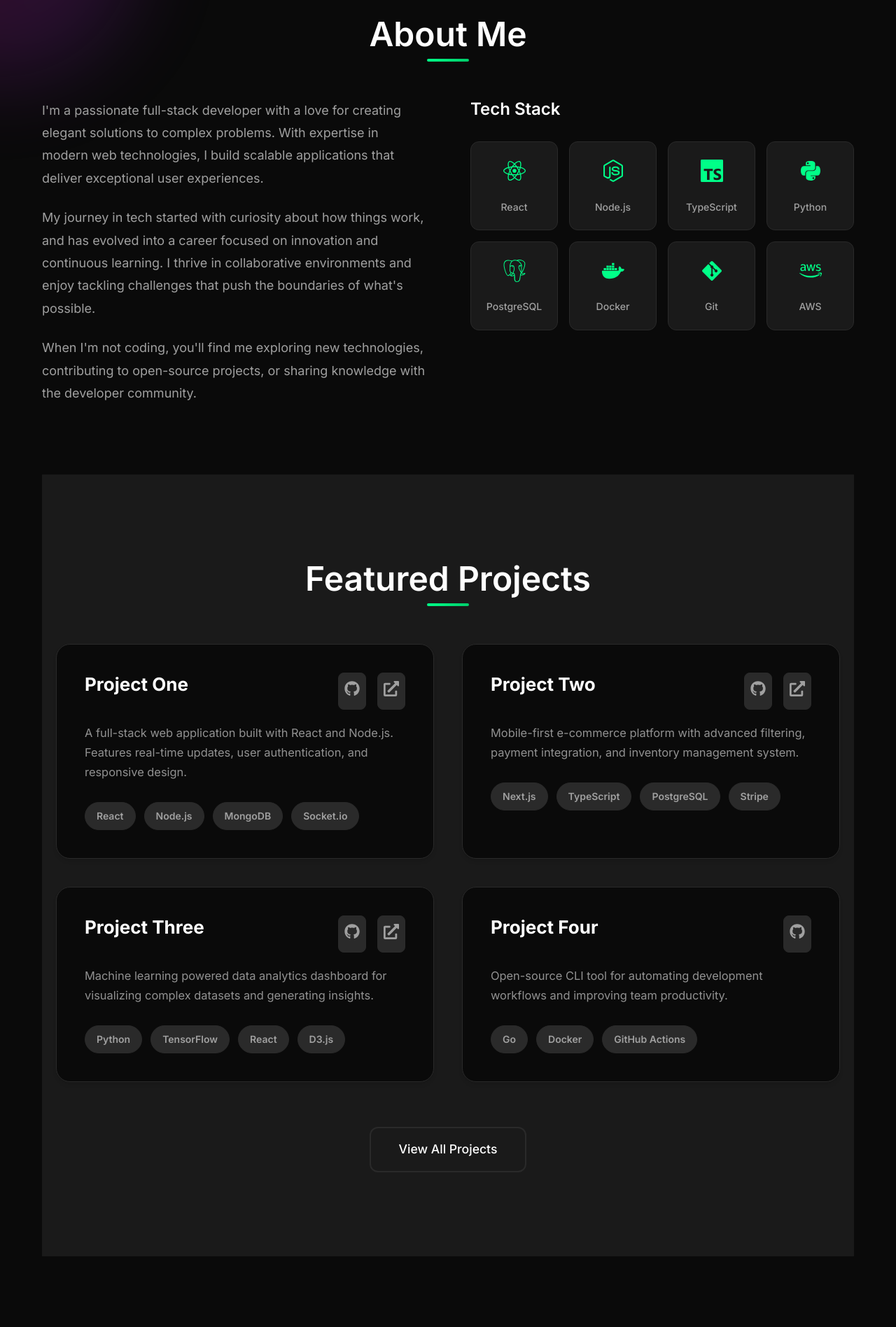
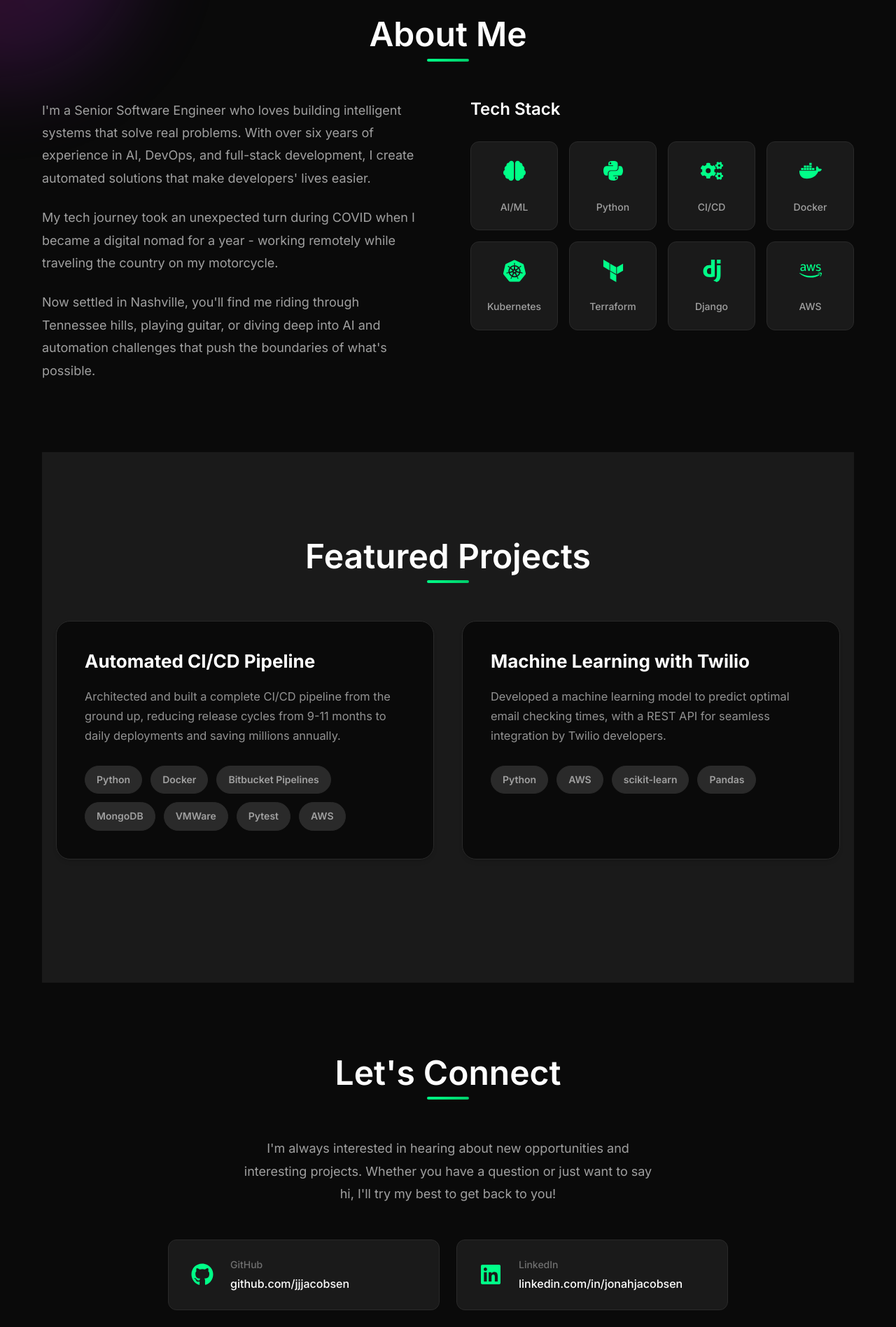
Before and after one commit to jjjacobsen/website, a React (Vite) app: page / in a window 1280 px wide. Shown: the part 880-2776 px from the top of the page at 70% size. Built offline with nearby package versions, Linux system fonts and the light colour scheme.

Commit message:
Add personalized content instead of placeholder text

```diff
--- a/src/components/About.jsx
+++ b/src/components/About.jsx
@@ -1,25 +1,18 @@
 import React from "react";
 import { motion } from "framer-motion";
-import {
-  FaReact,
-  FaNodeJs,
-  FaPython,
-  FaDocker,
-  FaGitAlt,
-  FaAws,
-} from "react-icons/fa";
-import { SiTypescript, SiPostgresql } from "react-icons/si";
+import { FaPython, FaDocker, FaAws, FaBrain, FaCogs } from "react-icons/fa";
+import { SiKubernetes, SiTerraform, SiDjango } from "react-icons/si";
 import "./About.css";
 
 const About = () => {
   const skills = [
-    { name: "React", icon: <FaReact /> },
-    { name: "Node.js", icon: <FaNodeJs /> },
-    { name: "TypeScript", icon: <SiTypescript /> },
+    { name: "AI/ML", icon: <FaBrain /> },
     { name: "Python", icon: <FaPython /> },
-    { name: "PostgreSQL", icon: <SiPostgresql /> },
+    { name: "CI/CD", icon: <FaCogs /> },
     { name: "Docker", icon: <FaDocker /> },
-    { name: "Git", icon: <FaGitAlt /> },
+    { name: "Kubernetes", icon: <SiKubernetes /> },
+    { name: "Terraform", icon: <SiTerraform /> },
+    { name: "Django", icon: <SiDjango /> },
     { name: "AWS", icon: <FaAws /> },
   ];
 
@@ -43,21 +36,20 @@ const About = () => {
             viewport={{ once: true }}
           >
             <p>
-              I'm a passionate full-stack developer with a love for creating
-              elegant solutions to complex problems. With expertise in modern
-              web technologies, I build scalable applications that deliver
-              exceptional user experiences.
+              I'm a Senior Software Engineer who loves building intelligent
+              systems that solve real problems. With over six years of
+              experience in AI, DevOps, and full-stack development, I create
+              automated solutions that make developers' lives easier.
             </p>
             <p>
-              My journey in tech started with curiosity about how things work,
-              and has evolved into a career focused on innovation and continuous
-              learning. I thrive in collaborative environments and enjoy
-              tackling challenges that push the boundaries of what's possible.
+              My tech journey took an unexpected turn during COVID when I became
+              a digital nomad for a year - working remotely while traveling the
+              country on my motorcycle.
             </p>
             <p>
-              When I'm not coding, you'll find me exploring new technologies,
-              contributing to open-source projects, or sharing knowledge with
-              the developer community.
+              Now settled in Nashville, you'll find me riding through Tennessee
+              hills, playing guitar, or diving deep into AI and automation
+              challenges that push the boundaries of what's possible.
             </p>
           </motion.div>
 
--- a/src/components/Contact.jsx
+++ b/src/components/Contact.jsx
@@ -96,7 +96,7 @@ const Contact = () => {
       </motion.div>
 
       <footer className="footer">
-        <p>© 2024 Jonah Jacobsen. Built with React & Love.</p>
+        <p>© 2025 Jonah Jacobsen. Built with React</p>
       </footer>
     </section>
   );
--- a/src/components/Hero.jsx
+++ b/src/components/Hero.jsx
@@ -36,7 +36,7 @@ const Hero = () => {
           animate={{ y: 0, opacity: 1 }}
           transition={{ duration: 0.6, delay: 0.1 }}
         >
-          Your Name
+          Jonah Jacobsen
         </motion.h1>
 
         <motion.p
@@ -45,7 +45,7 @@ const Hero = () => {
           animate={{ y: 0, opacity: 1 }}
           transition={{ duration: 0.6, delay: 0.2 }}
         >
-          Software Engineer • Full Stack Developer • Tech Enthusiast
+          Senior Software Engineer • AI/ML Specialist • DevOps Innovator
         </motion.p>
 
         <motion.p
@@ -54,8 +54,8 @@ const Hero = () => {
           animate={{ y: 0, opacity: 1 }}
           transition={{ duration: 0.6, delay: 0.3 }}
         >
-          Building innovative solutions with modern technologies. Passionate
-          about creating exceptional user experiences.
+          Building the future with AI and automation. Love creating tools that
+          make developers' lives easier and businesses more efficient.
         </motion.p>
 
         <motion.div
--- a/src/components/Projects.css
+++ b/src/components/Projects.css
@@ -156,23 +156,6 @@
   left: 100%;
 }
 
-.projects-cta {
-  text-align: center;
-  margin-top: 4rem;
-}
-
-.projects-cta .btn {
-  font-size: 1.1rem;
-  padding: 1rem 2.5rem;
-  border-radius: 12px;
-  transition: all 0.3s cubic-bezier(0.4, 0, 0.2, 1);
-}
-
-.projects-cta .btn:hover {
-  transform: translateY(-3px);
-  box-shadow: 0 10px 25px rgba(0, 255, 136, 0.2);
-}
-
 @media (max-width: 1024px) {
   .projects-grid {
     grid-template-columns: repeat(auto-fit, minmax(340px, 1fr));
--- a/src/components/Projects.jsx
+++ b/src/components/Projects.jsx
@@ -6,35 +6,27 @@ import "./Projects.css";
 const Projects = () => {
   const projects = [
     {
-      title: "Project One",
+      title: "Automated CI/CD Pipeline",
       description:
-        "A full-stack web application built with React and Node.js. Features real-time updates, user authentication, and responsive design.",
-      tech: ["React", "Node.js", "MongoDB", "Socket.io"],
-      github: "#",
-      live: "#",
+        "Architected and built a complete CI/CD pipeline from the ground up, reducing release cycles from 9-11 months to daily deployments and saving millions annually.",
+      tech: [
+        "Python",
+        "Docker",
+        "Bitbucket Pipelines",
+        "MongoDB",
+        "VMWare",
+        "Pytest",
+        "AWS",
+      ],
+      github: null,
+      live: null,
     },
     {
-      title: "Project Two",
+      title: "Machine Learning with Twilio",
       description:
-        "Mobile-first e-commerce platform with advanced filtering, payment integration, and inventory management system.",
-      tech: ["Next.js", "TypeScript", "PostgreSQL", "Stripe"],
-      github: "#",
-      live: "#",
-    },
-    {
-      title: "Project Three",
-      description:
-        "Machine learning powered data analytics dashboard for visualizing complex datasets and generating insights.",
-      tech: ["Python", "TensorFlow", "React", "D3.js"],
-      github: "#",
-      live: "#",
-    },
-    {
-      title: "Project Four",
-      description:
-        "Open-source CLI tool for automating development workflows and improving team productivity.",
-      tech: ["Go", "Docker", "GitHub Actions"],
-      github: "#",
+        "Developed a machine learning model to predict optimal email checking times, with a REST API for seamless integration by Twilio developers.",
+      tech: ["Python", "AWS", "scikit-learn", "Pandas"],
+      github: null,
       live: null,
     },
   ];
@@ -89,18 +81,6 @@ const Projects = () => {
             </motion.div>
           ))}
         </div>
-
-        <motion.div
-          className="projects-cta"
-          initial={{ opacity: 0 }}
-          whileInView={{ opacity: 1 }}
-          transition={{ duration: 0.6, delay: 0.4 }}
-          viewport={{ once: true }}
-        >
-          <a href="#" className="btn btn-secondary">
-            View All Projects
-          </a>
-        </motion.div>
       </motion.div>
     </section>
   );
```
